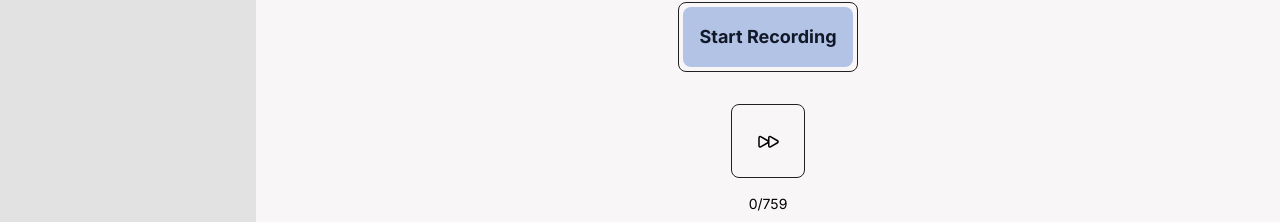
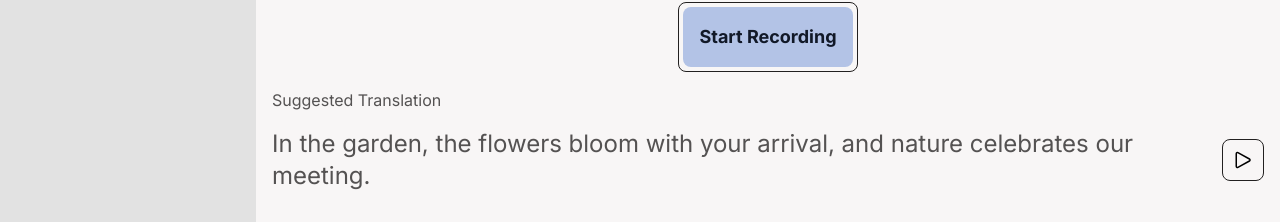
Before and after one commit to eliaweiss/open-lingua-ai, a Next.js app: page /exercises/translate in a window 1280 px wide. Shown: the part 561-783 px from the top of the page. Built offline with nearby package versions, Linux system fonts and the light colour scheme; no server answers; what tailwindcss-rtl would draw is missing.

Commit message:
playSuggestedTranslation

```diff
--- a/src/app/exercises/translate/TranslateExercise.jsx
+++ b/src/app/exercises/translate/TranslateExercise.jsx
@@ -7,11 +7,12 @@ import useTranslateExerciseStore, {
 } from "./store/TranslateExerciseStore";
 import HorizontalRule from "@/app/components/HorizontalRule";
 import ControlButton from "@/app/components/ControlButton";
-import { ForwardIcon } from "@heroicons/react/24/outline";
+import { ForwardIcon, PlayIcon } from "@heroicons/react/24/outline";
 import TooltipWrapper from "@/app/components/TooltipWrapper";
 import { useTranslation } from "@/app/i18n/useTranslation";
 import { checkUserTranslate } from "./checkUserTranslate";
 import { transcribeAudio } from "@/app/utils/api/clientApi";
+import { readAloud } from "@/app/utils/speechUtils";
 
 const TranslateExercise = () => {
   const t = useTranslation(); // Use the translation hook
@@ -29,14 +30,21 @@ const TranslateExercise = () => {
     isOriginalTextRtl,
     targetLanguage,
     sourceLanguage,
+    suggestedTranslatedText,
+    showSuggestedTranslatedText,
+    setShowSuggestedTranslatedText,
   } = useTranslateExerciseStore();
 
   const [isRecording, setIsRecording] = useState(false);
   const [mediaRecorder, setMediaRecorder] = useState(null);
   const audioChunks = useRef([]);
 
+  async function playSuggestedTranslation() {
+    await readAloud(suggestedTranslatedText, sourceLanguage, 1);
+  }
+
   const handleCheckUserTranslate = async () => {
-    console.log("Translate button clicked");
+    setShowSuggestedTranslatedText(true);
     const { response } = await checkUserTranslate();
     console.log("response", response);
     setLlmResponse(response);
@@ -151,6 +159,26 @@ const TranslateExercise = () => {
           </ControlButton>
         </div>
       </div>
+      {showSuggestedTranslatedText && (
+        <div className="flex flex-col space-y-4 mt-4">
+          <div className="text-sText text text-left">
+            {t("suggested_translation")}
+          </div>
+          <div className="flex space-x-4 items-center">
+            <div className="text-sText text-2xl text-left">
+              {suggestedTranslatedText}
+            </div>
+            <div className=" border rounded-lg border-pBorder">
+              <ControlButton
+                toolTip={t("play")}
+                onClick={playSuggestedTranslation}
+              >
+                <PlayIcon className="w-6 h-6" />
+              </ControlButton>
+            </div>
+          </div>
+        </div>
+      )}
 
       {llmResponse && (
         <>
--- a/src/app/exercises/translate/store/TranslateExerciseStore.js
+++ b/src/app/exercises/translate/store/TranslateExerciseStore.js
@@ -26,6 +26,9 @@ const useTranslateExerciseStore = create((set, get) => ({
   setYourTranslatedText: (text) => set({ yourTranslatedText: text }),
   llmResponse: "",
   setLlmResponse: (response) => set({ llmResponse: response }),
+  showSuggestedTranslatedText: true,
+  setShowSuggestedTranslatedText: (show) =>
+    set({ showSuggestedTranslatedText: true }),
 
   ////////////////////////////////////////////////////////////////
   // manage the exercise play/pause/skip functionality
@@ -39,6 +42,7 @@ const useTranslateExerciseStore = create((set, get) => ({
     set({
       yourTranslatedText: "",
       llmResponse: "",
+      showSuggestedTranslatedText: true,
     });
   },
 }));
--- a/src/app/i18n/locales/en.json
+++ b/src/app/i18n/locales/en.json
@@ -55,5 +55,7 @@
   "upload_audio_file": "Upload Audio File",
   "start_recording": "Start Recording",
   "stop_recording": "Stop Recording",
-  "next": "Next"
+  "next": "Next",
+  "suggested_translation": "Suggested Translation",
+  "play": "Play"
 }
--- a/src/app/i18n/locales/pt.json
+++ b/src/app/i18n/locales/pt.json
@@ -55,5 +55,7 @@
     "upload_audio_file": "Enviar Arquivo de Áudio",
     "start_recording": "Iniciar Gravação",
     "stop_recording": "Parar Gravação",
-    "next": "Próximo"
+    "next": "Próximo",
+    "suggested_translation": "Tradução Sugerida",
+    "play": "Reproduzir"
 }
```
